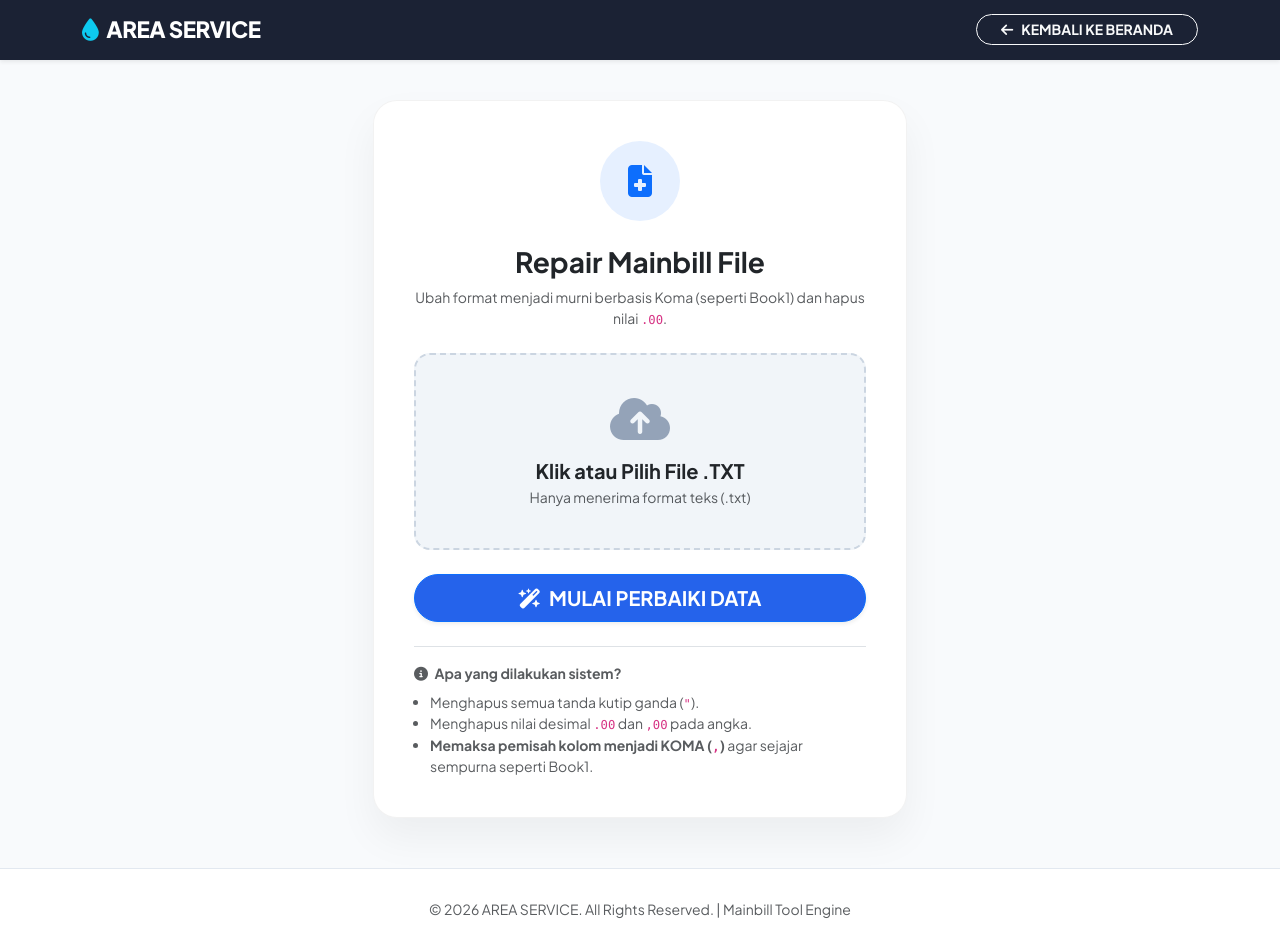
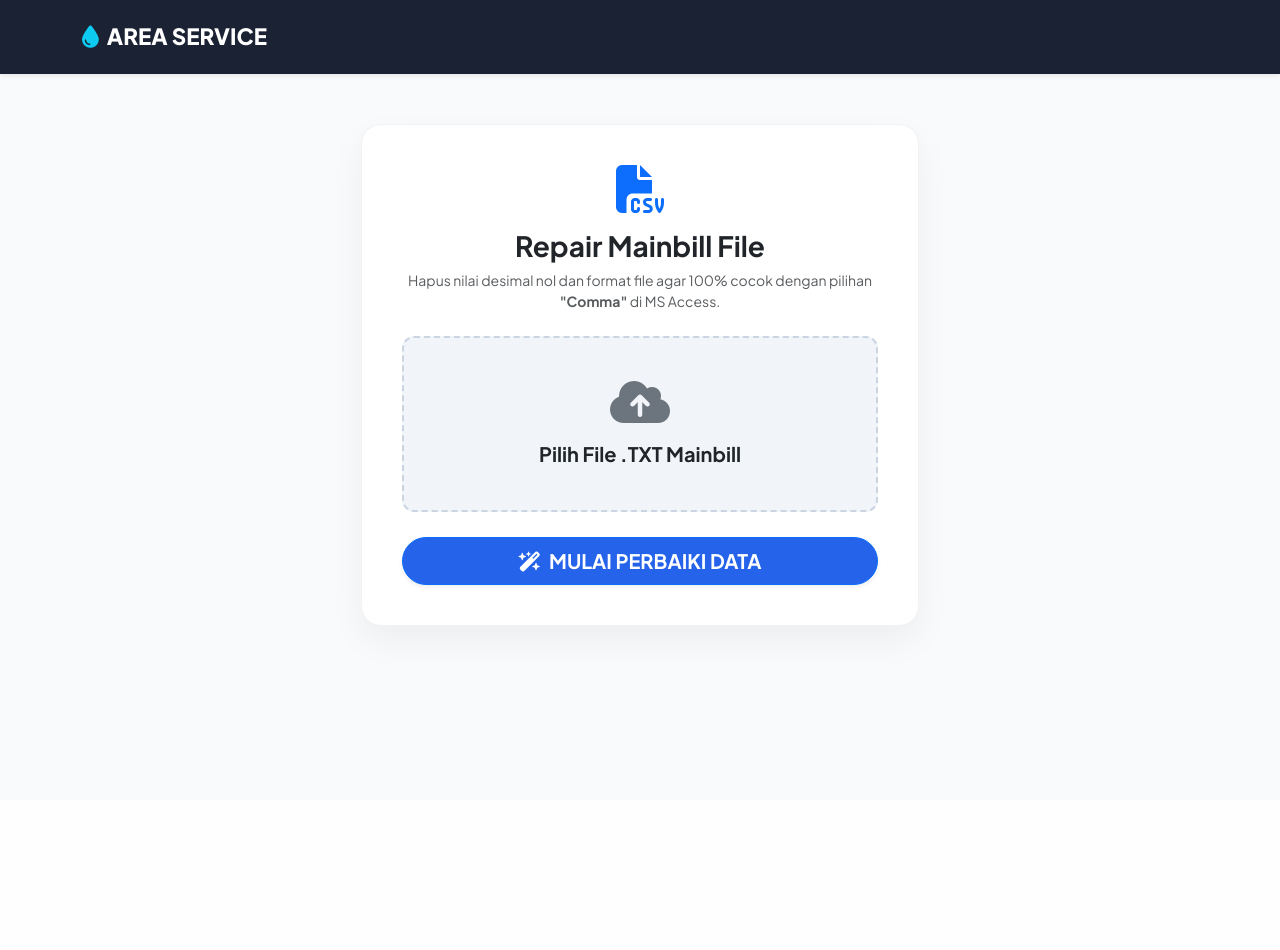
Before and after one commit to krackxor/Penagihan, a Flask app: page /repair-mainbill in a window 1280 px wide. After the commit the page ends 639 px from the top, so only its background shows below. Run offline with Flask 3, Linux system fonts and the light colour scheme; some libraries are stand-ins or nearby versions.

Commit message:
Update repair_mainbill.html

```diff
--- a/templates/repair_mainbill.html
+++ b/templates/repair_mainbill.html
@@ -7,7 +7,6 @@
 
     <link href="https://cdn.jsdelivr.net/npm/bootstrap@5.3.0/dist/css/bootstrap.min.css" rel="stylesheet">
     <link rel="stylesheet" href="https://cdnjs.cloudflare.com/ajax/libs/font-awesome/6.4.0/css/all.min.css">
-    <link rel="stylesheet" href="https://cdnjs.cloudflare.com/ajax/libs/animate.css/4.1.1/animate.min.css">
     <link href="https://fonts.googleapis.com/css2?family=Plus+Jakarta+Sans:wght@400;600;700;800&display=swap" rel="stylesheet">
 
     <style>
@@ -24,151 +23,82 @@
             min-height: 100vh;
         }
 
-        .navbar {
-            background: rgba(15, 23, 42, 0.95) !important;
-            backdrop-filter: blur(10px);
-            position: fixed;
-            width: 100%;
-            top: 0;
-            z-index: 1000;
-        }
-        .navbar-brand { font-weight: 800; font-size: 1.4rem; letter-spacing: -0.5px; color: white !important;}
-
-        .tool-container {
-            margin-top: 100px;
-            flex-grow: 1;
-            padding-bottom: 50px;
-        }
+        .navbar { background: rgba(15, 23, 42, 0.95) !important; padding: 15px 0; }
+        .navbar-brand { font-weight: 800; font-size: 1.4rem; color: white !important; text-decoration: none;}
 
         .upload-card {
             background: white;
-            border-radius: 24px;
-            box-shadow: 0 20px 40px rgba(0,0,0,0.05);
+            border-radius: 20px;
+            box-shadow: 0 15px 35px rgba(0,0,0,0.05);
             border: 1px solid rgba(0,0,0,0.05);
             padding: 40px;
+            margin-top: 50px;
+            text-align: center;
         }
 
         .drop-zone {
             border: 2px dashed #cbd5e1;
-            border-radius: 16px;
+            border-radius: 12px;
             background: #f1f5f9;
             cursor: pointer;
             transition: all 0.3s ease;
             padding: 40px 20px;
+            margin-bottom: 25px;
         }
-        .drop-zone:hover {
-            border-color: var(--accent-blue);
-            background: #eff6ff;
-        }
-        .drop-zone i {
-            color: #94a3b8;
-            transition: 0.3s;
-        }
-        .drop-zone:hover i {
-            color: var(--accent-blue);
-        }
-
-        footer {
-            background: white;
-            border-top: 1px solid #e2e8f0;
-            padding: 30px 0;
-            margin-top: auto;
-        }
+        .drop-zone:hover { border-color: var(--accent-blue); background: #eff6ff; }
     </style>
 </head>
 <body>
 
-    <nav class="navbar navbar-expand-lg navbar-dark shadow-sm">
+    <nav class="navbar shadow-sm">
         <div class="container">
-            <a class="navbar-brand" href="{{ url_for('index') }}">
+            <a class="navbar-brand" href="#">
                 <i class="fa-solid fa-droplet text-info me-2"></i>AREA SERVICE
             </a>
-            <div class="ms-auto d-flex align-items-center gap-2">
-                <a href="{{ url_for('index') }}" class="btn btn-outline-light rounded-pill px-4 fw-bold btn-sm">
-                    <i class="fa-solid fa-arrow-left me-2"></i>KEMBALI KE BERANDA
-                </a>
-            </div>
         </div>
     </nav>
 
-    <div class="container tool-container d-flex align-items-center justify-content-center animate__animated animate__fadeIn">
-        <div class="row justify-content-center w-100">
+    <div class="container d-flex justify-content-center">
         <div class="col-md-8 col-lg-6">
 
-                <div class="upload-card text-center">
-                    <div class="mb-4">
-                        <div class="d-inline-flex align-items-center justify-content-center bg-primary bg-opacity-10 rounded-circle" style="width: 80px; height: 80px;">
-                            <i class="fa-solid fa-file-medical fa-2x text-primary"></i>
-                        </div>
-                    </div>
+            <div class="upload-card">
+                <i class="fa-solid fa-file-csv fa-3x text-primary mb-3"></i>
+                <h3 class="fw-bold text-dark mb-2">Repair Mainbill File</h3>
+                <p class="text-muted small mb-4">Hapus nilai desimal nol dan format file agar 100% cocok dengan pilihan <b>"Comma"</b> di MS Access.</p>
 
-                    <h3 class="fw-bold text-dark mb-2">Repair Mainbill File</h3>
-                    <p class="text-muted small mb-4">Ubah format menjadi murni berbasis Koma (seperti Book1) dan hapus nilai <code>.00</code>.</p>
-
-                    <div id="dropZone" class="drop-zone mb-4">
-                        <i class="fa-solid fa-cloud-arrow-up fa-3x mb-3"></i>
-                        <h5 id="fileNameDisplay" class="fw-bold text-dark mb-1">Klik atau Pilih File .TXT</h5>
-                        <p class="text-muted small mb-0">Hanya menerima format teks (.txt)</p>
+                <div id="dropZone" class="drop-zone" onclick="document.getElementById('fileInput').click()">
+                    <i class="fa-solid fa-cloud-arrow-up fa-3x mb-3 text-secondary"></i>
+                    <h5 id="fileNameDisplay" class="fw-bold text-dark mb-1">Pilih File .TXT Mainbill</h5>
                     <input type="file" id="fileInput" accept=".txt" style="display:none">
                 </div>
 
                 <button onclick="processFile()" class="btn btn-primary rounded-pill btn-lg w-100 fw-bold shadow-sm" style="background-color: var(--accent-blue);">
                     <i class="fa-solid fa-wand-magic-sparkles me-2"></i>MULAI PERBAIKI DATA
                 </button>
-
-                    <div class="mt-4 pt-3 border-top text-start">
-                        <p class="small fw-bold text-muted mb-2"><i class="fa-solid fa-circle-info me-1"></i> Apa yang dilakukan sistem?</p>
-                        <ul class="text-muted small mb-0 ps-3">
-                            <li>Menghapus semua tanda kutip ganda (<code>"</code>).</li>
-                            <li>Menghapus nilai desimal <code>.00</code> dan <code>,00</code> pada angka.</li>
-                            <li><strong>Memaksa pemisah kolom menjadi KOMA (<code>,</code>)</strong> agar sejajar sempurna seperti Book1.</li>
-                        </ul>
-                    </div>
-
             </div>
 
         </div>
     </div>
-    </div>
-
-    <footer>
-        <div class="container text-center">
-            <p class="small text-muted mb-0">
-                © 2026 AREA SERVICE. All Rights Reserved. | Mainbill Tool Engine
-            </p>
-        </div>
-    </footer>
 
     <script src="https://cdn.jsdelivr.net/npm/sweetalert2@11"></script>
     <script>
-        const fileInput = document.getElementById('fileInput');
-        const dropZone = document.getElementById('dropZone');
-        const fileNameDisplay = document.getElementById('fileNameDisplay');
-
-        dropZone.onclick = () => fileInput.click();
-
-        fileInput.onchange = () => {
-            if(fileInput.files.length > 0) {
-                const fName = fileInput.files[0].name;
-                fileNameDisplay.innerHTML = `<i class="fa-solid fa-file-check text-success me-2"></i> ${fName}`;
-                fileNameDisplay.classList.add("text-primary");
+        document.getElementById('fileInput').onchange = function() {
+            if(this.files.length > 0) {
+                document.getElementById('fileNameDisplay').innerHTML = `<i class="fa-solid fa-check text-success"></i> ${this.files[0].name}`;
+                document.getElementById('fileNameDisplay').classList.add('text-primary');
             }
         };
 
         function processFile() {
+            const fileInput = document.getElementById('fileInput');
             if (!fileInput.files[0]) {
-                Swal.fire({
-                    icon: 'warning',
-                    title: 'Pilih File Dulu',
-                    text: 'Anda belum memilih file Mainbill (.txt) yang akan diperbaiki.',
-                    confirmButtonColor: '#2563eb'
-                });
+                Swal.fire('Oops!', 'Pilih file terlebih dahulu.', 'warning');
                 return;
             }
 
             Swal.fire({
                 title: 'Sedang Memproses...',
-                text: 'Merapikan format data agar 100% seperti Book1...',
+                text: 'Merapikan data untuk mode Comma (Koma)...',
                 allowOutsideClick: false,
                 didOpen: () => { Swal.showLoading(); }
             });
@@ -177,30 +107,66 @@
             reader.onload = function(e) {
                 try {
                     let text = e.target.result;
+                    let lines = text.split(/\r?\n/);
 
-                    // 1. Cek apakah file ini aslinya menggunakan titik koma (;)
-                    let isSemicolon = text.split('\n')[0].includes(';');
+                    // Deteksi delimiter asli dari sistem (Apakah dia pakai titik koma atau koma)
+                    let delimiter = lines[0].indexOf(';') !== -1 ? ';' : ',';
+                    let processedLines = [];
 
-                    // 2. Hapus SEMUA tanda kutip ganda (") karena Book1 tidak memakainya
-                    text = text.replace(/"/g, "");
+                    for (let i = 0; i < lines.length; i++) {
+                        let line = lines[i];
+                        if (line.trim() === "") continue;
 
-                    // 3. Hapus desimal bernilai nol (.00 atau ,00)
-                    // Pengecekan posisi (hanya menghapus jika setelahnya adalah pemisah atau akhir baris)
-                    text = text.replace(/\.00(?=[,;\r\n]|$)/g, "");
-                    text = text.replace(/,00(?=[,;\r\n]|$)/g, "");
+                        // PARSER CERDAS: Membaca data dan membuang tanda kutip
+                        let cols = [];
+                        let cur = "";
+                        let inQuotes = false;
 
-                    // 4. Jika aslinya pakai Titik Koma (;), kita PAKSA ubah jadi Koma (,)
-                    // Karena MS Access Anda membaca KOMA sebagai pemisah kolom (seperti di Book1)
-                    if (isSemicolon) {
-                        text = text.replace(/;/g, ",");
+                        for (let j = 0; j < line.length; j++) {
+                            let char = line[j];
+                            if (char === '"') {
+                                inQuotes = !inQuotes; // Abaikan tanda kutip
+                            } else if (char === delimiter && !inQuotes) {
+                                cols.push(cur);
+                                cur = "";
+                            } else {
+                                cur += char;
+                            }
+                        }
+                        cols.push(cur);
+
+                        // Membersihkan nilai .00 atau ,00 di tiap kolom
+                        let cleanCols = cols.map(col => {
+                            let val = col.trim();
+
+                            // Hapus .00 dan ,00 yang ada di akhir angka
+                            if (val.endsWith('.00')) {
+                                val = val.substring(0, val.length - 3);
+                            } else if (val.endsWith(',00')) {
+                                val = val.substring(0, val.length - 3);
                             }
 
-                    // 5. Download hasilnya sebagai file .txt yang siap di-import
-                    const blob = new Blob(["\ufeff" + text], { type: 'text/plain;charset=utf-8;' });
+                            // Pengaman: Jika ternyata datanya mengandung kata yang ada komanya,
+                            // maka kata itu kita kasih kutip, supaya saat kita pilih "Comma", Access tidak error.
+                            if (val.includes(',')) {
+                                val = '"' + val + '"';
+                            }
+
+                            return val;
+                        });
+
+                        // KUNCI UTAMA: Gabungkan semua kolom secara mutlak menggunakan KOMA (,)
+                        processedLines.push(cleanCols.join(','));
+                    }
+
+                    let finalContent = processedLines.join('\n');
+
+                    // Simpan sebagai text murni (Tanpa BOM, agar MS Access membaca bersih dari huruf pertama)
+                    const blob = new Blob([finalContent], { type: 'text/plain;charset=utf-8;' });
                     const url = URL.createObjectURL(blob);
                     const a = document.createElement("a");
 
-                    const newName = fileInput.files[0].name.replace(/\.[^/.]+$/, "") + "_REPAIRED.txt";
+                    const newName = fileInput.files[0].name.replace(/\.[^/.]+$/, "") + "_CLEAN.txt";
 
                     a.href = url;
                     a.download = newName;
@@ -210,19 +176,13 @@
 
                     Swal.fire({
                         icon: 'success',
-                        title: 'Selesai!',
-                        text: 'Kolom sudah dikembalikan menggunakan pemisah koma seperti Book1, dan .00 sudah bersih!',
+                        title: 'Sukses!',
+                        text: 'Silakan Import ke MS Access dan pilih "Comma". Data dijamin lurus!',
                         confirmButtonColor: '#2563eb'
                     });
 
                 } catch (err) {
-                    console.error(err);
-                    Swal.fire({
-                        icon: 'error',
-                        title: 'Gagal Memproses',
-                        text: 'Terjadi kesalahan saat membaca file.',
-                        confirmButtonColor: '#d33'
-                    });
+                    Swal.fire('Error', 'Terjadi kesalahan saat memproses data.', 'error');
                 }
             };
 
```
Lines whose indentation alone changed are shown as unchanged.
